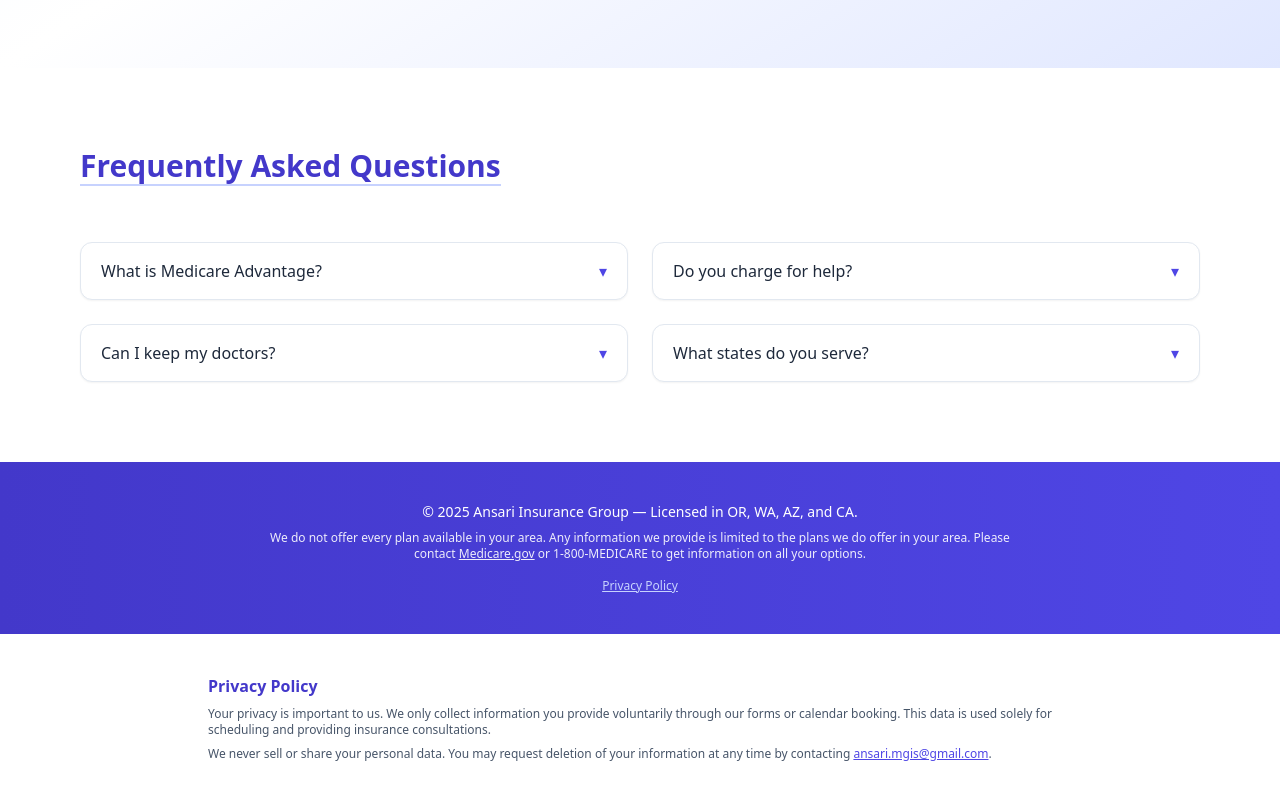
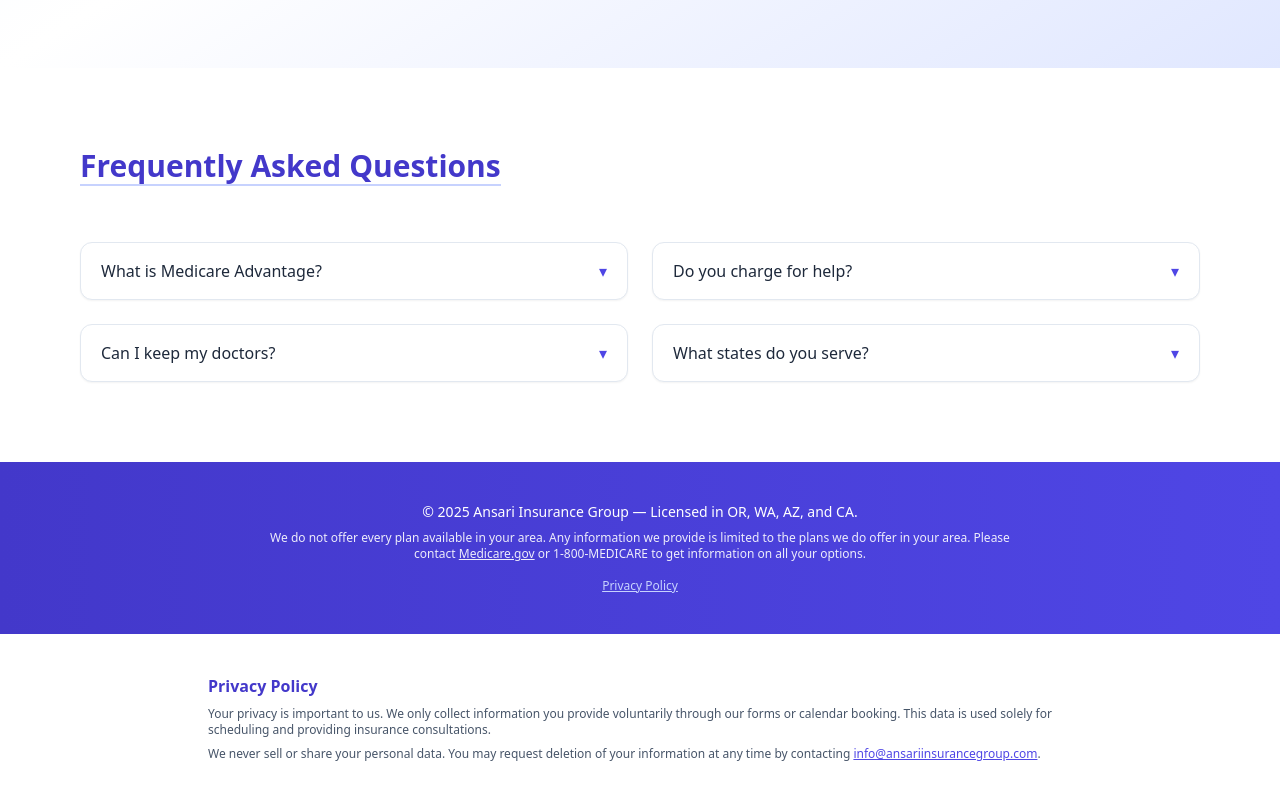
Before and after one commit to AnsariInsuranceGroup/ansari-insurance-group, a React (Vite) app: page / in a window 1280 px wide. Shown: the part 1876-2676 px from the top of the page. Built offline with nearby package versions, Linux system fonts and the light colour scheme.

Commit message:
replace Site.jsx fully

```diff
--- a/src/Site.jsx
+++ b/src/Site.jsx
@@ -104,7 +104,7 @@
                 e.preventDefault();
                 const data = new FormData(e.currentTarget);
                 const body = `Lead from website\n\nName: ${data.get("name")}\nPhone: ${data.get("phone")}\nEmail: ${data.get("email")}\nZIP: ${data.get("zip")}\nNotes: ${data.get("notes")}`;
-                window.location.href = `mailto:ansari.mgis@gmail.com?subject=${encodeURIComponent("New Lead — Ansari Insurance Group")}&body=${encodeURIComponent(body)}`;
+                window.location.href = `mailto:info@ansariinsurancegroup.com?subject=${encodeURIComponent("New Lead — Ansari Insurance Group")}&body=${encodeURIComponent(body)}`;
               }}
             >
               <input name="name" required placeholder="Full Name" className="rounded-lg border border-slate-300 px-3 py-2 text-sm" />
@@ -171,7 +171,7 @@
         </p>
         <p>
           We never sell or share your personal data. You may request deletion of your information at any time by contacting{" "}
-          <a href="mailto:ansari.mgis@gmail.com" className="underline text-indigo-600">ansari.mgis@gmail.com</a>.
+          <a href="mailto:info@ansariinsurancegroup.com" className="underline text-indigo-600">info@ansariinsurancegroup.com</a>.
         </p>
       </section>
     </div>
```
